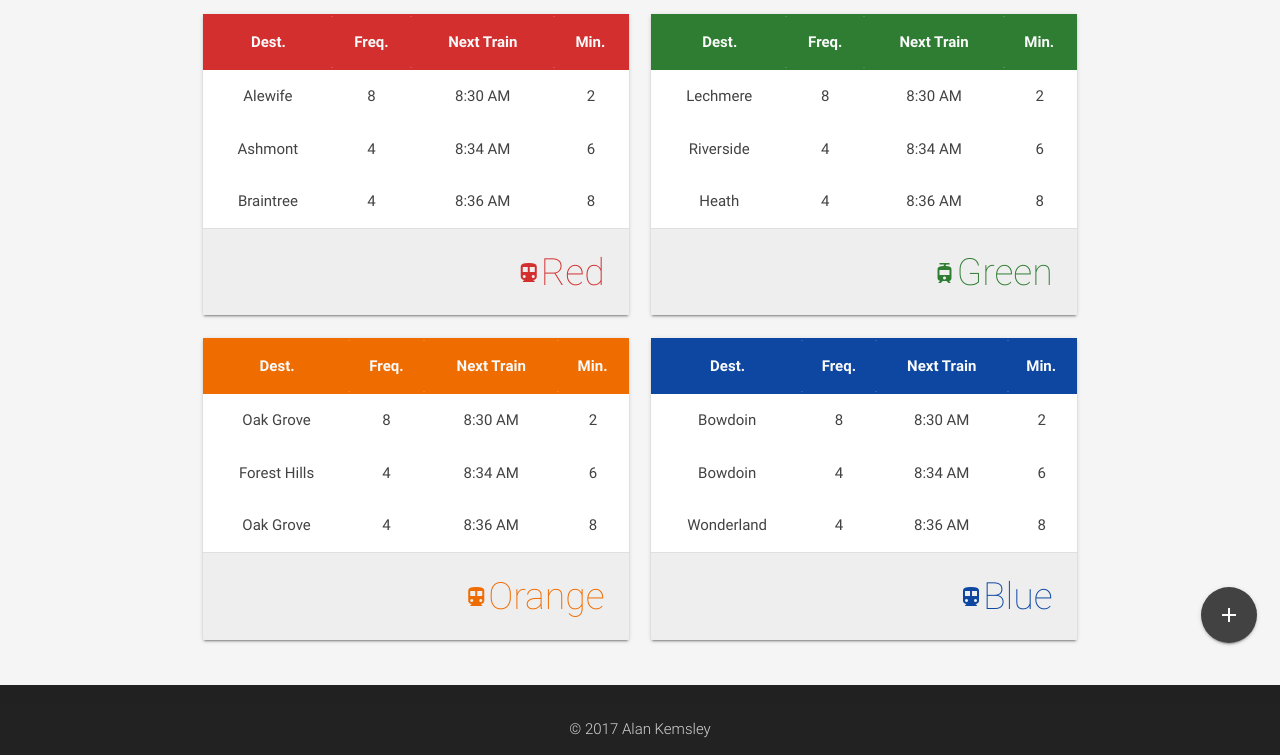
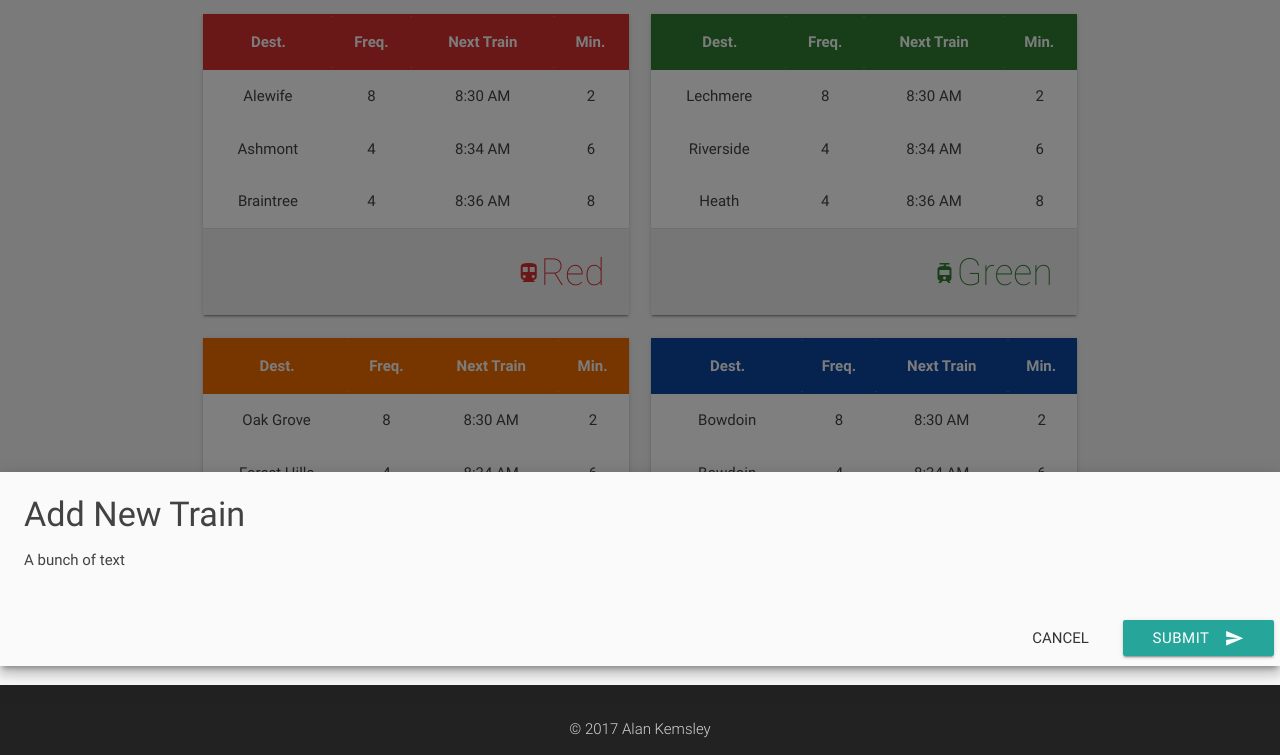
Before and after one commit to alankemsley/Train-Scheduler, a plain HTML site: page index.html in a window 1280 px wide. Both pictures are taken after a click on the link "add". Shown: the part 134-889 px from the top of the page. Drawn offline with nearby package versions, Linux system fonts and the light colour scheme.

Commit message:
Adds model.

```diff
--- a/index.html
+++ b/index.html
@@ -191,7 +191,7 @@
 
           <!-- FIXED ACTION BUTTON -->
           <div id="add-button" class="fixed-action-btn horizontal click-to-toggle">
-            <a class="btn-floating waves-effect waves-light pulse btn-large grey darken-3">
+            <a class="btn-floating waves-effect waves-light pulse btn-large grey darken-3 modal-trigger" href="#popup">
               <i class="material-icons">add</i>
             </a>
           </div>
@@ -212,6 +212,18 @@
     </div>
   </footer>
 
+  <!-- POP-UP PANE -->
+  <div id="popup" class="modal bottom-sheet">
+    <div class="modal-content">
+      <h4>Add New Train</h4>
+      <p>A bunch of text</p>
+    </div>
+    <div class="modal-footer">
+      <a href="#!" class="modal-action modal-close waves-effect waves-green btn-flat model-close">Cancel</a>
+      <button class="btn waves-effect waves-light" type="submit" name="action">Submit<i class="material-icons right">send</i>
+  </button>
+    </div>
+  </div>
 
 
 
@@ -221,10 +233,10 @@
 
 
 
+  <!-- JAVASCRIPT -->
+  <script type="text/javascript" src="https://code.jquery.com/jquery-3.2.1.min.js"></script>
+  <script src="https://cdnjs.cloudflare.com/ajax/libs/materialize/0.100.1/js/materialize.min.js"></script>
+  <script type="text/javascript" src="javascript/script.js"></script>
 
-
-  <script src="https://code.jquery.com/jquery-3.2.1.min.js" integrity="sha256-hwg4gsxgFZhOsEEamdOYGBf13FyQuiTwlAQgxVSNgt4=" crossorigin="anonymous"></script>
-  <link rel="script" href="/javascript/script.js">
-  <script src="https://cdnjs.cloudflare.com/ajax/libs/materialize/0.100.1/js/materialize.min.js"></script>
   </body>
 </html>
--- a/javascript/script.js
+++ b/javascript/script.js
@@ -0,0 +1,4 @@
+$(document).ready(function(){
+  // the "href" attribute of the modal trigger must specify the modal ID that wants to be triggered
+  $('.modal').modal();
+});
```
